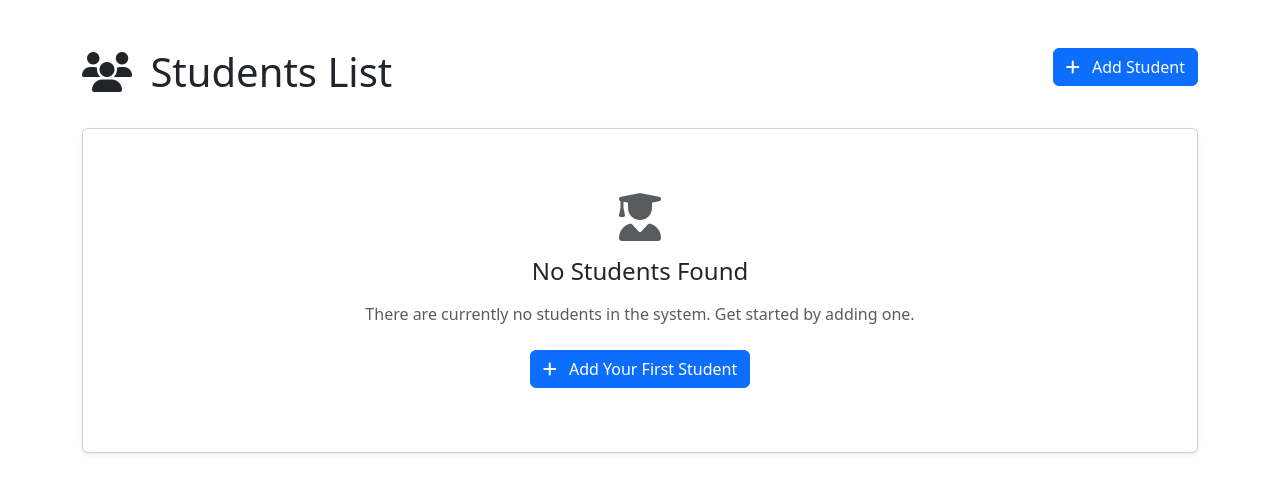
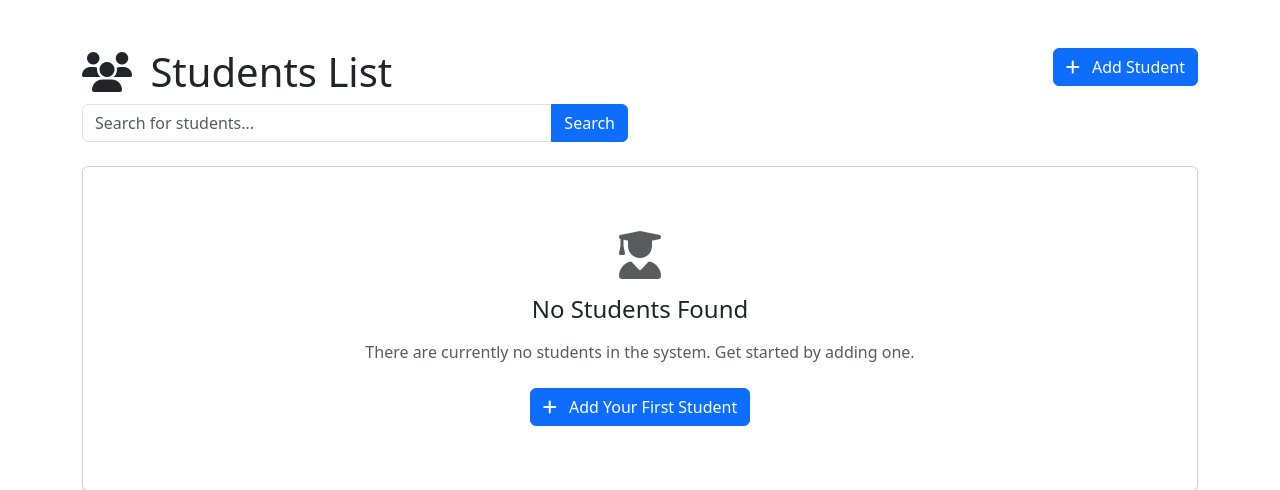
Before and after one commit to ShortCodes19/School-Management-System-with-Flask-Bootstrap, a Flask app: page /students in a window 1280 px wide. Shown: the part 56-546 px from the top of the page. Run offline with Flask 3, Linux system fonts and the light colour scheme; data that the repository does not hold is empty; some libraries are stand-ins or nearby versions.

Commit message:
feat: Add search functionality to students and teachers lists

```diff
--- a/app/templates/students/list_students.html
+++ b/app/templates/students/list_students.html
@@ -8,11 +8,25 @@ block content %}
         {{ title }}
       </h1>
     </div>
+
     <div class="col-md-6 text-end">
       <a href="{{ url_for('views.add_students') }}" class="btn btn-primary">
         <i class="fas fa-plus me-2"></i>
         Add Student
       </a>
+    </div>
+
+    <div class="col-md-6">
+      <form action="{{ url_for('views.list_students') }}" method="get">
+        <div class="input-group">
+          <input
+            type="text"
+            class="form-control"
+            placeholder="Search for students..."
+            name="search" />
+          <button class="btn btn-primary" type="submit">Search</button>
+        </div>
+      </form>
     </div>
   </div>
 
--- a/app/views/routes.py
+++ b/app/views/routes.py
@@ -53,7 +53,16 @@ def add_students():
 
 @views_bp.route('/students')
 def list_students():
-    students = Student.query.all()
+    search = request.args.get('search')
+    if search:
+        students = Student.query.filter(
+            Student.firstName.contains(search) |
+            Student.lastName.contains(search) |
+            Student.email.contains(search)
+        ).all()
+    else:
+        students = Student.query.all()
+
     return render_template('students/list_students.html', students=students, title='Students List')
 
 @views_bp.route('/update_student/<int:student_id>', methods=['GET', 'POST'])
@@ -158,5 +167,13 @@ def delete_teachers(teacher_id):
 
 @views_bp.route('/list_teachers')
 def list_teachers():
-    teachers = Teacher.query.all()
+    search = request.args.get('search')
+    if search:
+        teachers = Teacher.query.filter(
+            Teacher.firstName.contains(search) |
+            Teacher.lastName.contains(search) |
+            Teacher.email.contains(search)
+        ).all()
+    else:
+        teachers = Teacher.query.all()
     return render_template('teachers/list_teachers.html', teachers=teachers, title='List Teachers')
```
Also changed, not shown: app/templates/teachers/list_teachers.html (+14 -0 lines).
